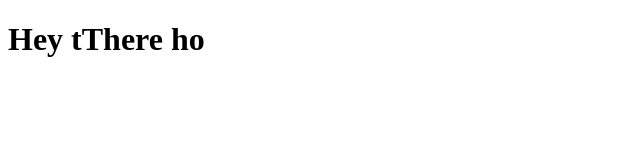
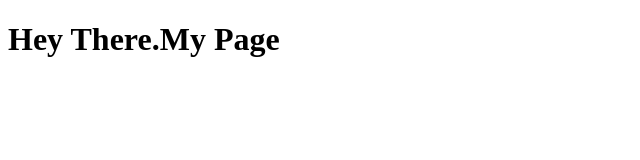
Before and after one commit to ShyamReloaded/coursera-test, a plain HTML site: page index.html in a window 1280 px wide. Shown: the whole page, without its empty margins (0-640 px from the left). Drawn offline with Linux system fonts and the light colour scheme.

Commit message:
Correct One

```diff
--- a/index.html
+++ b/index.html
@@ -5,7 +5,7 @@
     <title>Hello Coursera</title>
   </head>
   <body>
-    <h1>Hey tThere ho</h1>
+    <h1>Hey There.My Page</h1>
 
 
   </body>
```
